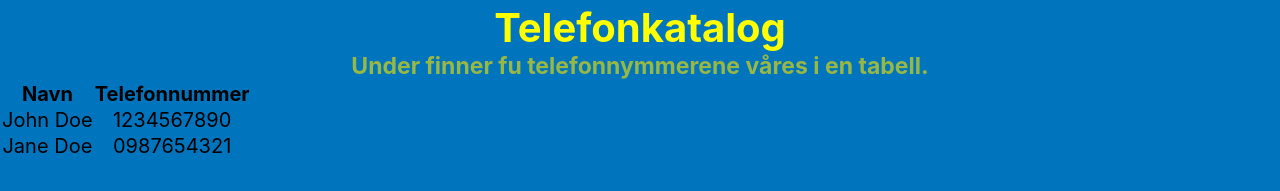
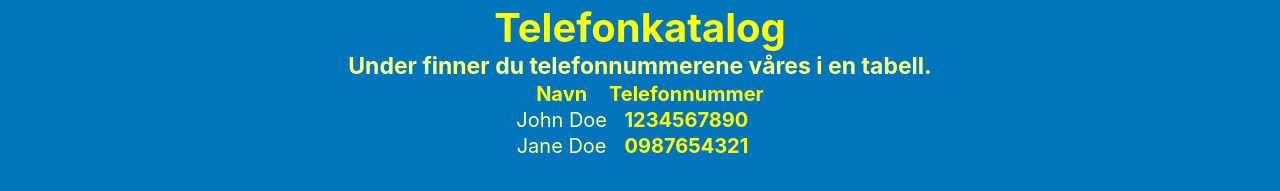
Before and after one commit to TheOriginalCER06/Fagdag-17112023, a plain HTML site: page telefon.html in a window 1280 px wide. Shown: the part 83-274 px from the top of the page. Drawn offline with Linux system fonts and the light colour scheme.

Commit message:
color, tlf link

```diff
--- a/style.css
+++ b/style.css
@@ -1,8 +1,8 @@
 :root {
     --bg: #0174BE;
     --text1: #ffff00;
-    --highlight: #f7eddf;
-    --text2:rgb(153, 184, 67);
+    --highlight: #ffffee;
+    --text2:#ffff80;
     --link: #ffff00;
     --link-highlight: #00ffff;
 }
@@ -90,3 +90,17 @@ nav {
     background-color: var(--text1);
     text-decoration: none;
   }
+  tbody {
+    border: 1px solid var(--text2);
+}
+
+td {
+    color: var(--text2);
+}
+th {
+    color: var(--text1);
+}
+table {
+    margin-left: auto;
+    margin-right: auto;
+}
--- a/telefon.html
+++ b/telefon.html
@@ -17,7 +17,7 @@
         </ul>
     </nav>
     <h1>Telefonkatalog</h1>
-    <p>Under finner fu telefonnymmerene våres i en tabell.</p>
+    <p>Under finner du telefonnummerene våres i en tabell.</p>
     <table>
         <tr>
             <th>Navn</th>
--- a/telefon.js
+++ b/telefon.js
@@ -7,9 +7,8 @@ fetch('telefon.json')
         const tdNavn = document.createElement('td');
         const tdTelefonnummer = document.createElement('td');
         tdNavn.textContent = row.navn;
-      tdTelefonnummer.textContent = row.telefonnummer;
+        tdTelefonnummer.innerHTML = `<a href="tel:${row.telefonnummer}">${row.telefonnummer}</a>`;
         tr.appendChild(tdNavn);
         tr.appendChild(tdTelefonnummer);
         tableBody.appendChild(tr);
-    });
-  });
+    });});
```
Also changed, not shown: index.html (+1 -7 lines). Lines whose indentation alone changed are shown as unchanged.
